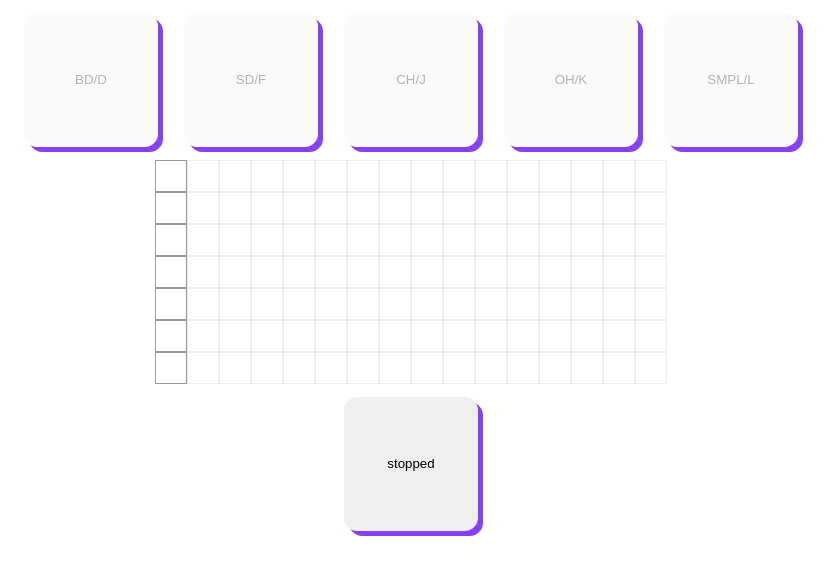
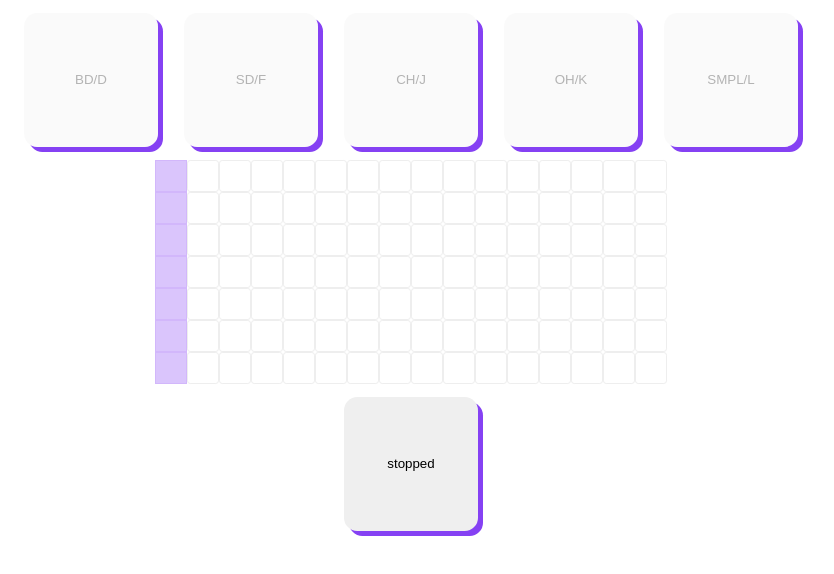
Before and after one commit to JakubJureczko/drum-seq, a React (Create React App) app: page / in a window 1280 px wide. Shown: the top 574 px of the page, without its empty margins (229-1063 px from the left). Built offline with nearby package versions, Linux system fonts and the light colour scheme; no server answers.

Commit message:
value adjust

```diff
--- a/src/Seq.js
+++ b/src/Seq.js
@@ -29,6 +29,12 @@ const initialPattern = [
   [ 0, 0, 0, 0, 0, 0, 0, 0, 0, 0, 0, 0, 0, 0, 0, 0 ]
 ]
 
+const clickStyle = (color) => {
+  document.getElementById("sq").style.background = color;
+
+
+}
+
 const synth = new Tone.Sampler({
    D1, D2,D3, D4, D5, D6, D7
 }).toMaster()
@@ -38,7 +44,6 @@ const Sequencer = () => {
   const [ playState, setPlayState ] = useState(Tone.Transport.state)
   const [ activeColumn, setColumn ] = useState(0)
   const [ pattern, updatePattern ] = useState(initialPattern)
-
 
   useEffect(
     () => {
@@ -96,18 +101,22 @@ const Sequencer = () => {
 }
 
 const Square = ({ active, value, onClick }) => (
-  <div
+  <div id="sq"
     style={{
       display: "flex",
       alignItems: "center",
       justifyContent: "center",
+      borderRadius: active ? "" : "10%",
       width: 30,
       height: 30,
-      background: value ? "#0999" : "",
-      border: active ? "1px solid #999" : "1px solid #eee",
+      background: value ? "pink" : "blue",
+      border: active ? "1px solid rgba(133, 65, 243, 0.1)" : "1px solid #eee",
+      background: active ? "rgba(133, 65, 243, 0.3)" : "",
+      color: value ? "blue" : "pink"
 
     }}
     onClick={onClick}
+
   >
     {value}
   </div>
```
